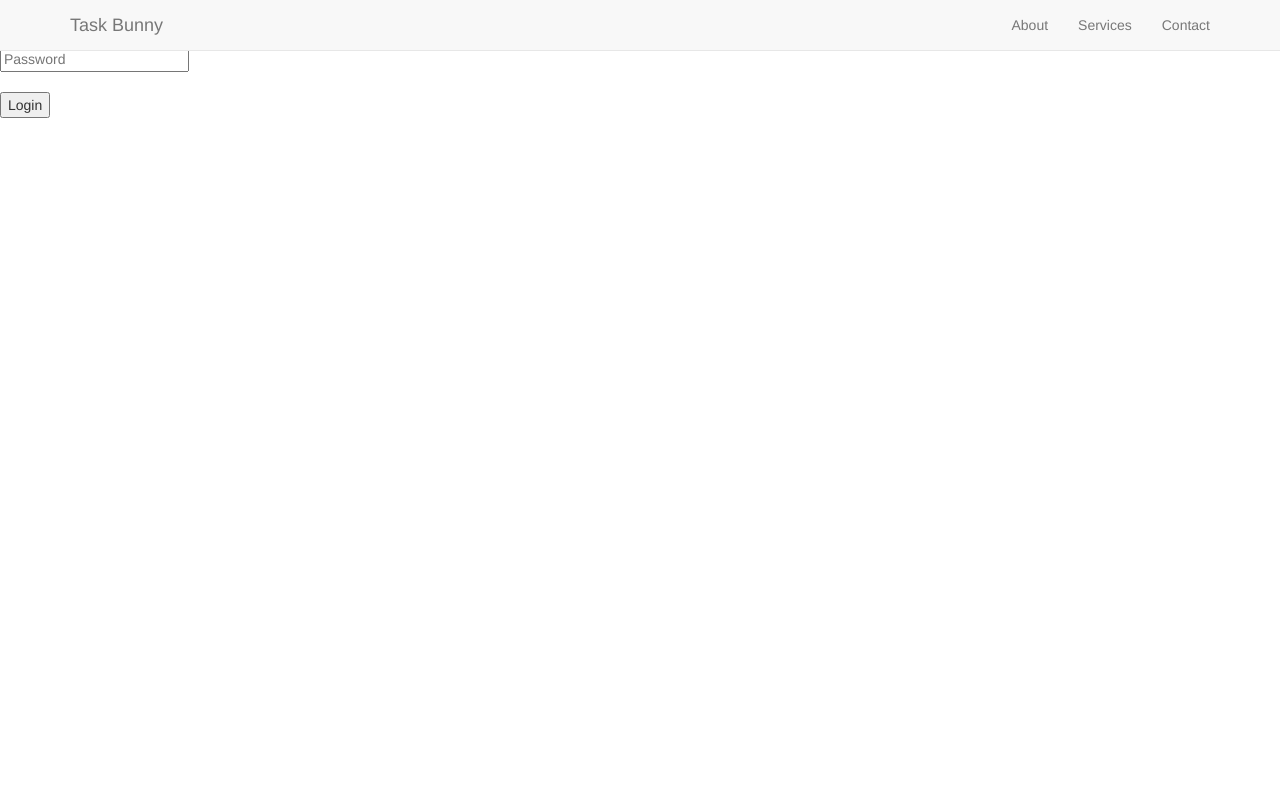
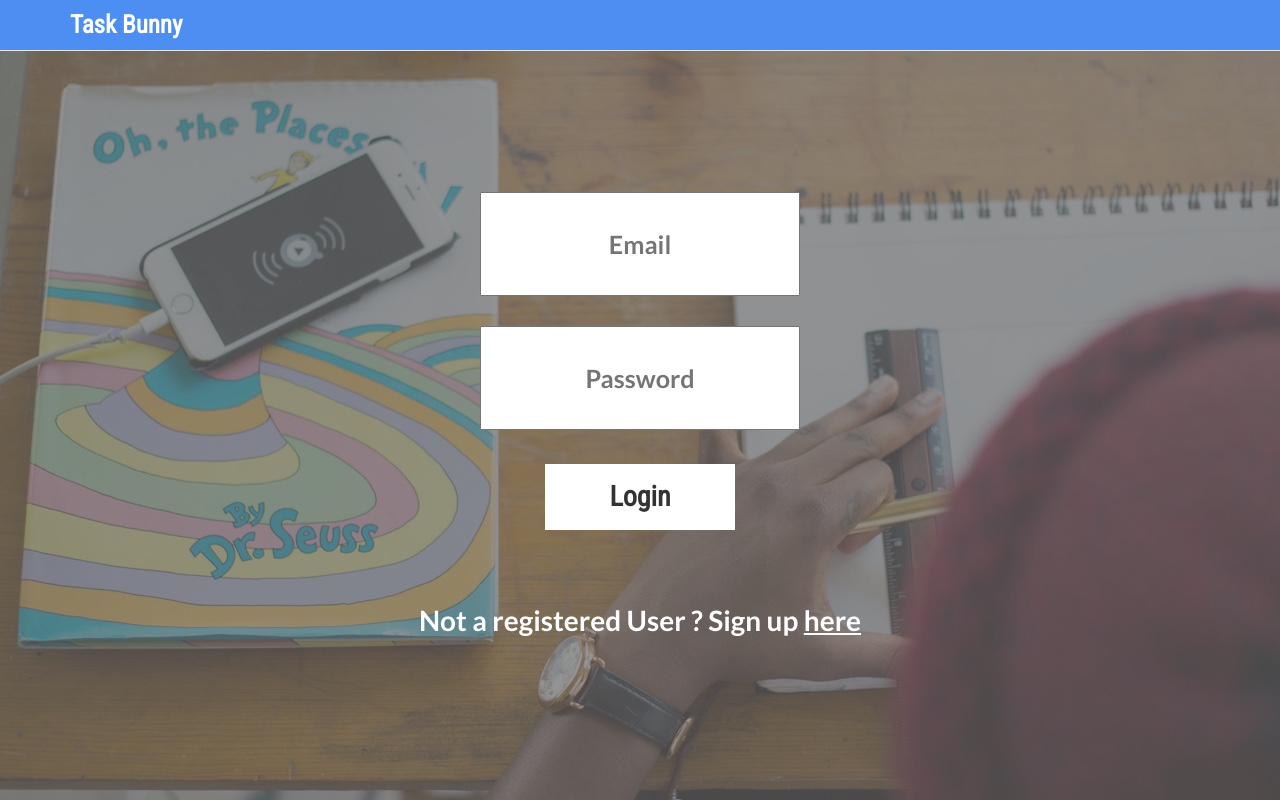
Before and after one commit to mg14777/Task-Bunny, a PHP site: page /login.html in a window 1280 px wide. Run offline with PHP 8.4, Linux system fonts and the light colour scheme.

Commit message:
Sign Up Page

```diff
--- a/css/landing-page.css
+++ b/css/landing-page.css
@@ -1,3 +1,4 @@
+
 /*
  * Start Bootstrap - Landing Page (http://startbootstrap.com/)
  * Copyright 2013-2016 Start Bootstrap
@@ -35,7 +36,10 @@
     font-size: 18px;
     padding: 20px 40px;
 }
-
+.navbar-brand.topnav {
+    font-size: 25px;
+    font-family: 'Roboto Condensed', sans-serif;
+}
 .topnav {
     font-size: 14px;
 }
--- a/css/login.css
+++ b/css/login.css
@@ -34,7 +34,7 @@
 }
 .login-button-wrapper {
      width: 100%;
-     height: 50%;
+     height: 25%;
     padding-top: 5%;
      text-align: center;
 }
@@ -45,11 +45,20 @@
     padding-top: 1%;
     padding-bottom: 1%;
     background-color: white;
-    font-size: 1.8em;
-    font-family: "Montserrat","Helvetica Neue",Helvetica,Arial,sans-serif;
+    font-size: 2em;
+    font-family: "Roboto Condensed","Helvetica Neue",Helvetica,Arial,sans-serif;
 }
 button:hover {
-    background-color: deepskyblue;
+    background-color: #4C8EF1;
     color: white;
     transition: background-color 0.5s , color 0.5s;
 }
+.sign-up-redirect {
+    width: 100%;
+    height: 25%;
+    font-size: 2em;
+    color: white;
+}
+a:link {
+    color: white;
+}
--- a/index.html
+++ b/index.html
@@ -1,3 +1,4 @@
+
 <!DOCTYPE html>
 <html lang="en">
 
--- a/login.html
+++ b/login.html
@@ -15,13 +15,14 @@
     <link href="css/bootstrap.min.css" rel="stylesheet">
 
     <!-- Custom CSS -->
-    <link href="css/sign-up.css" rel="stylesheet">
+    <link href="css/login.css" rel="stylesheet">
+    <link href="css/landing-page.css" rel="stylesheet">
 
     <!-- Custom Fonts -->
     <link href="font-awesome/css/font-awesome.min.css" rel="stylesheet" type="text/css">
     <link href="https://fonts.googleapis.com/css?family=Lato:300,400,700,300italic,400italic,700italic" rel="stylesheet" type="text/css">
     <link href="https://fonts.googleapis.com/css?family=Montserrat" rel="stylesheet">
-
+    <link href="https://fonts.googleapis.com/css?family=Roboto+Condensed" rel="stylesheet">
     <!-- HTML5 Shim and Respond.js IE8 support of HTML5 elements and media queries -->
     <!-- WARNING: Respond.js doesn't work if you view the page via file:// -->
     <!--[if lt IE 9]>
@@ -44,11 +45,11 @@
                     <span class="icon-bar"></span>
                     <span class="icon-bar"></span>
                 </button>
-                <a class="navbar-brand topnav" href="#">Task Bunny</a>
+                <a class="navbar-brand topnav" href="index.html">Task Bunny</a>
             </div>
             <!-- Collect the nav links, forms, and other content for toggling -->
             <div class="collapse navbar-collapse" id="bs-example-navbar-collapse-1">
-                <ul class="nav navbar-nav navbar-right">
+                <!--<ul class="nav navbar-nav navbar-right">
                     <li>
                         <a href="#about">About</a>
                     </li>
@@ -59,6 +60,7 @@
                         <a href="#contact">Contact</a>
                     </li>
                 </ul>
+                -->
             </div>
             <!-- /.navbar-collapse -->
         </div>
@@ -72,7 +74,8 @@
         <div class="login-button-wrapper">
         <button type="submit" class="login-button">Login</button> <br> <br>
         </div>
+        <div class="sign-up-redirect">Not a registered User ? Sign up <a href="sign-up.html"><u>here</u></a>
+        </div>
     </div>
-
     </body>
 </html>
```
